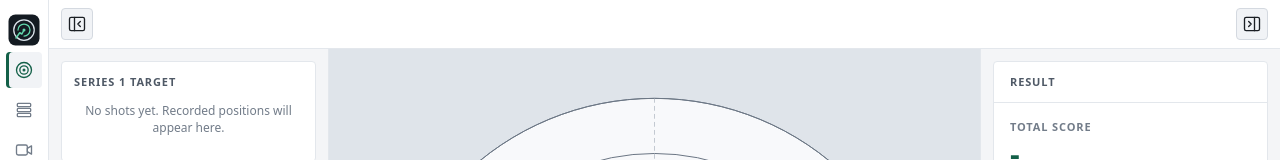
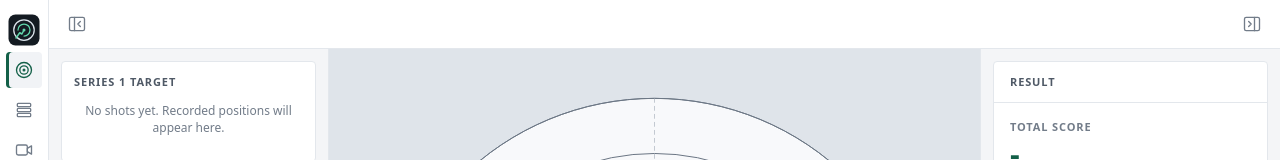
Before and after one commit to dsgnr/ShotTrainer, a Svelte app in the folder frontend/: page / in a window 1280 px wide. Shown: the top 160 px of the page. Built offline with nearby package versions, Linux system fonts and the light colour scheme.

Commit message:
style: mute pane toggle controls

```diff
--- a/frontend/src/components/AppShell.svelte
+++ b/frontend/src/components/AppShell.svelte
@@ -140,6 +140,15 @@
     width: 32px;
     height: 32px;
     padding: 0;
+    color: var(--text-muted);
+    background: transparent;
+    border-color: transparent;
+  }
+
+  .pane-controls button:hover {
+    color: var(--text);
+    background: var(--surface-hover);
+    border-color: transparent;
   }
 
   .pane-controls svg {
```
Also changed, not shown: 1 other file (tests, documents, lock files or other folders).
